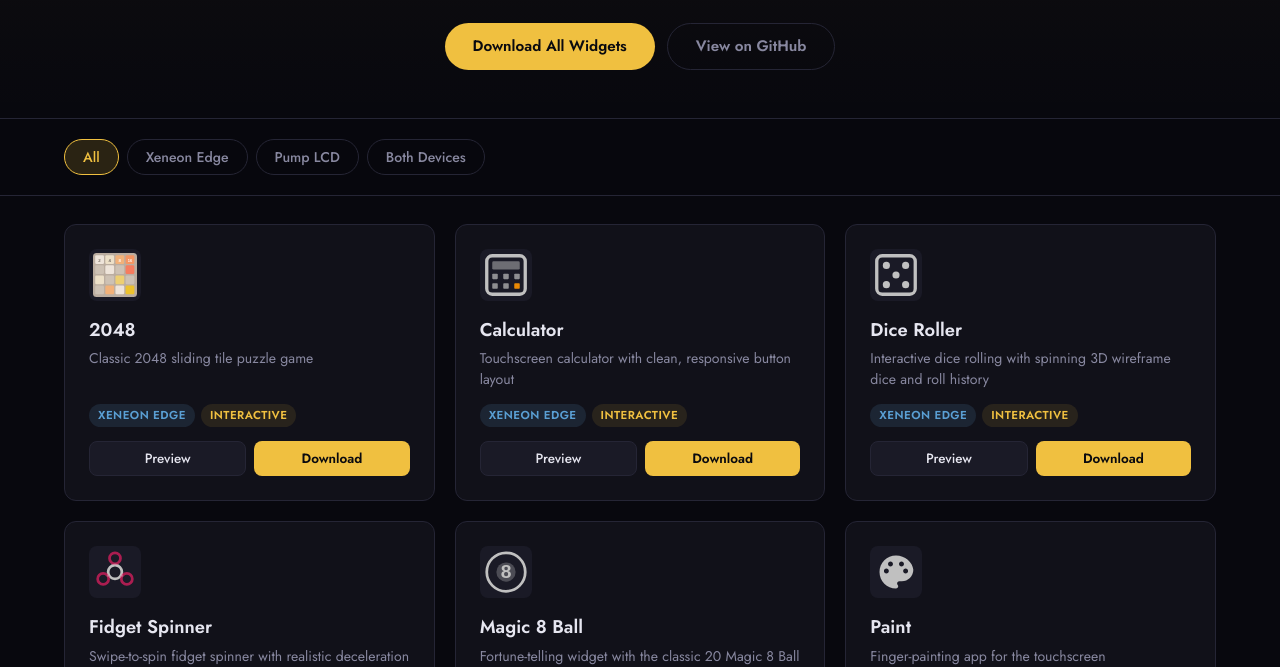
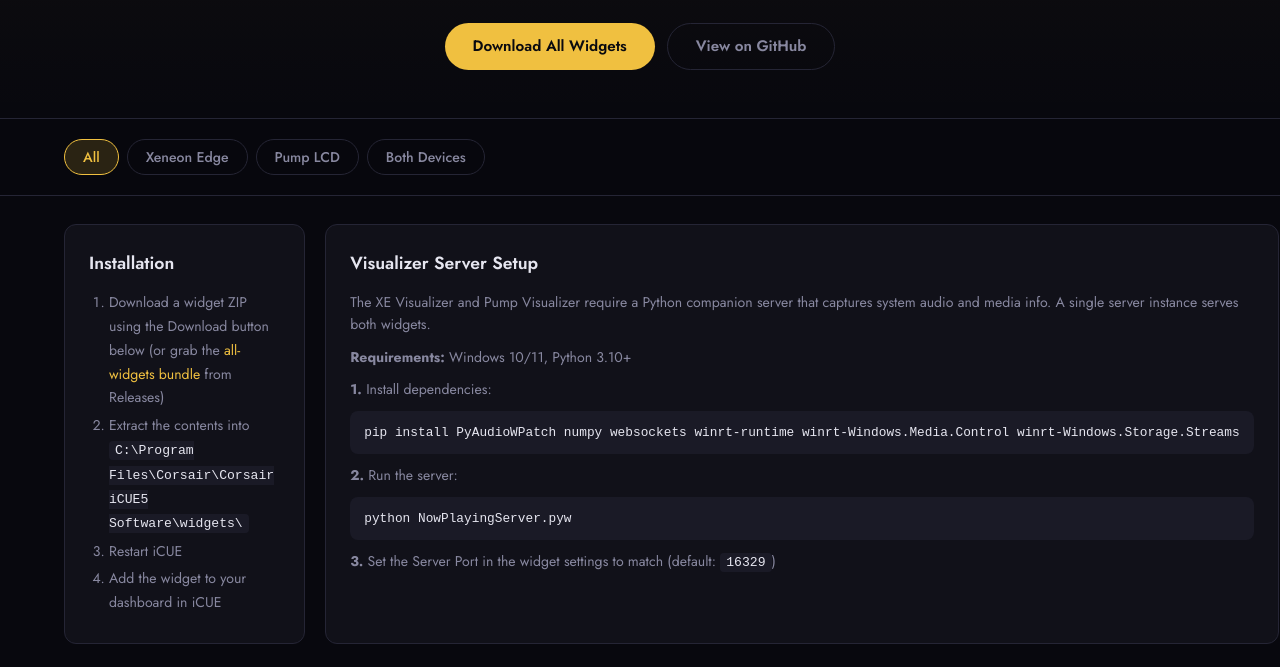
Before and after one commit to QuadraKev/QK-iCUE-Widgets, a plain HTML site: page index.html in a window 1280 px wide. Shown: the part 285-952 px from the top of the page. Drawn offline with Linux system fonts and the light colour scheme.

Commit message:
Direct download links, installation guide, and server setup docs
- Download buttons now link directly to the widget ZIP from the
  latest release instead of the Releases page
- Add installation instructions section above the widget grid
- Add visualizer companion server setup guide with requirements,
  pip install command, and usage

```diff
--- a/index.html
+++ b/index.html
@@ -342,6 +342,73 @@
 
         .server-link:hover { text-decoration: underline; }
 
+        /* Info sections */
+        .info-sections {
+            display: grid;
+            grid-template-columns: 1fr 1fr;
+            gap: 20px;
+            padding: 28px 0 0;
+        }
+
+        @media (max-width: 768px) {
+            .info-sections { grid-template-columns: 1fr; }
+        }
+
+        .info-box {
+            background: var(--bg-card);
+            border: 1px solid var(--border);
+            border-radius: var(--radius);
+            padding: 24px;
+        }
+
+        .info-box h2 {
+            font-size: 1.1rem;
+            font-weight: 600;
+            margin-bottom: 14px;
+        }
+
+        .info-box ol, .info-box ul {
+            padding-left: 20px;
+            color: var(--text-secondary);
+            font-size: 0.88rem;
+            line-height: 1.7;
+        }
+
+        .info-box li { margin-bottom: 4px; }
+
+        .info-box code {
+            background: var(--bg-elevated);
+            padding: 2px 6px;
+            border-radius: 4px;
+            font-size: 0.82rem;
+            color: var(--text);
+        }
+
+        .info-box p {
+            color: var(--text-secondary);
+            font-size: 0.88rem;
+            line-height: 1.6;
+            margin-bottom: 10px;
+        }
+
+        .info-box pre {
+            background: var(--bg-elevated);
+            border-radius: var(--radius-sm);
+            padding: 12px 14px;
+            overflow-x: auto;
+            font-size: 0.8rem;
+            color: var(--text);
+            margin: 10px 0;
+            line-height: 1.5;
+        }
+
+        .info-box a {
+            color: var(--accent);
+            text-decoration: none;
+        }
+
+        .info-box a:hover { text-decoration: underline; }
+
         /* Modal */
         .modal-overlay {
             position: fixed;
@@ -572,6 +639,27 @@
     </nav>
 
     <main class="container">
+        <div class="info-sections">
+            <div class="info-box">
+                <h2>Installation</h2>
+                <ol>
+                    <li>Download a widget ZIP using the Download button below (or grab the <a href="https://github.com/QuadraKev/QK-iCUE-Widgets/releases" target="_blank" rel="noopener">all-widgets bundle</a> from Releases)</li>
+                    <li>Extract the contents into<br><code>C:\Program Files\Corsair\Corsair iCUE5 Software\widgets\</code></li>
+                    <li>Restart iCUE</li>
+                    <li>Add the widget to your dashboard in iCUE</li>
+                </ol>
+            </div>
+            <div class="info-box">
+                <h2>Visualizer Server Setup</h2>
+                <p>The XE Visualizer and Pump Visualizer require a Python companion server that captures system audio and media info. A single server instance serves both widgets.</p>
+                <p><strong>Requirements:</strong> Windows 10/11, Python 3.10+</p>
+                <p><strong>1.</strong> Install dependencies:</p>
+                <pre>pip install PyAudioWPatch numpy websockets winrt-runtime winrt-Windows.Media.Control winrt-Windows.Storage.Streams</pre>
+                <p><strong>2.</strong> Run the server:</p>
+                <pre>python NowPlayingServer.pyw</pre>
+                <p><strong>3.</strong> Set the Server Port in the widget settings to match (default: <code>16329</code>)</p>
+            </div>
+        </div>
         <div class="widget-grid" id="widget-grid"></div>
     </main>
 
@@ -673,7 +761,7 @@
             grid.innerHTML = list.map(function (w, i) {
                 var dev = DEVICE_LABELS[w.device];
                 var icon = 'widgets/' + w.id + '/images/' + w.id + '.svg';
-                var dlHref = 'https://github.com/QuadraKev/QK-iCUE-Widgets/releases';
+                var dlHref = 'https://github.com/QuadraKev/QK-iCUE-Widgets/releases/latest/download/' + w.id + '.zip';
 
                 return '<div class="widget-card" style="animation-delay:' + (i * 35) + 'ms">'
                     + '<div class="card-icon">'
```
